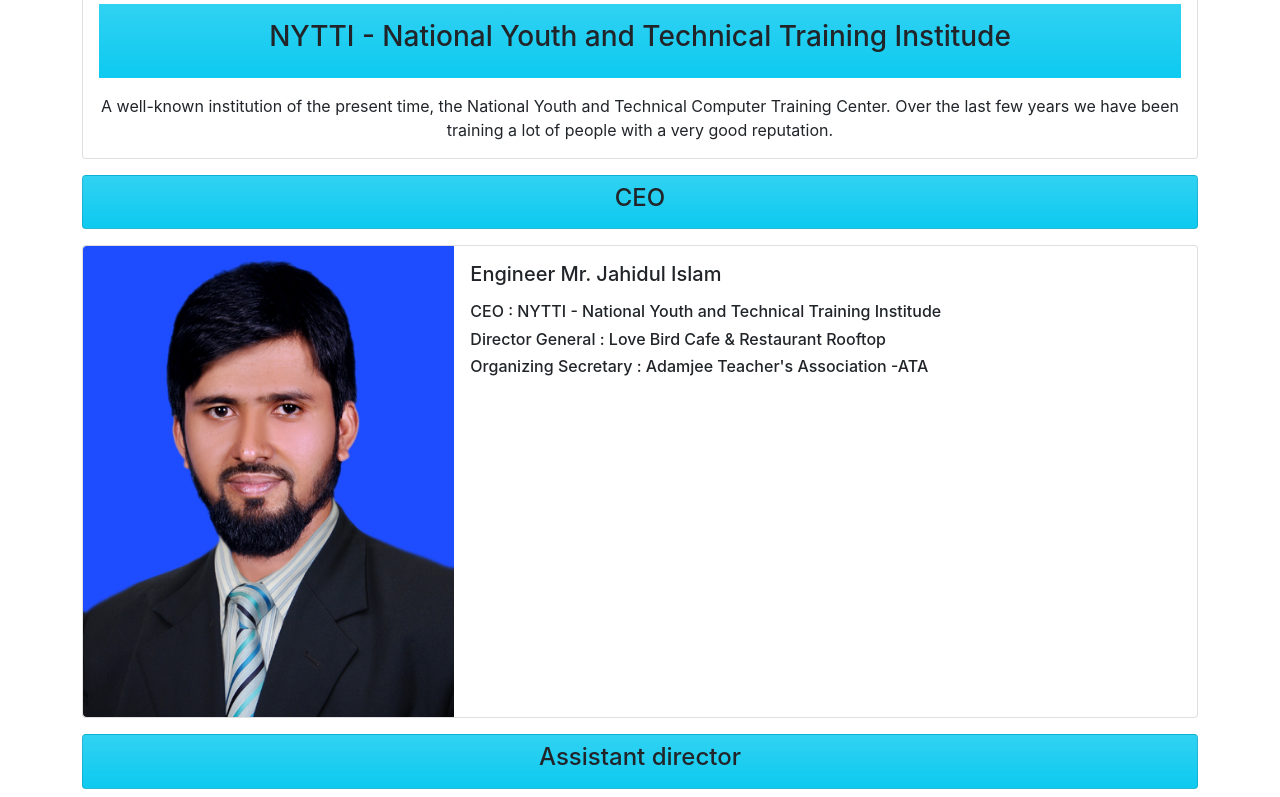
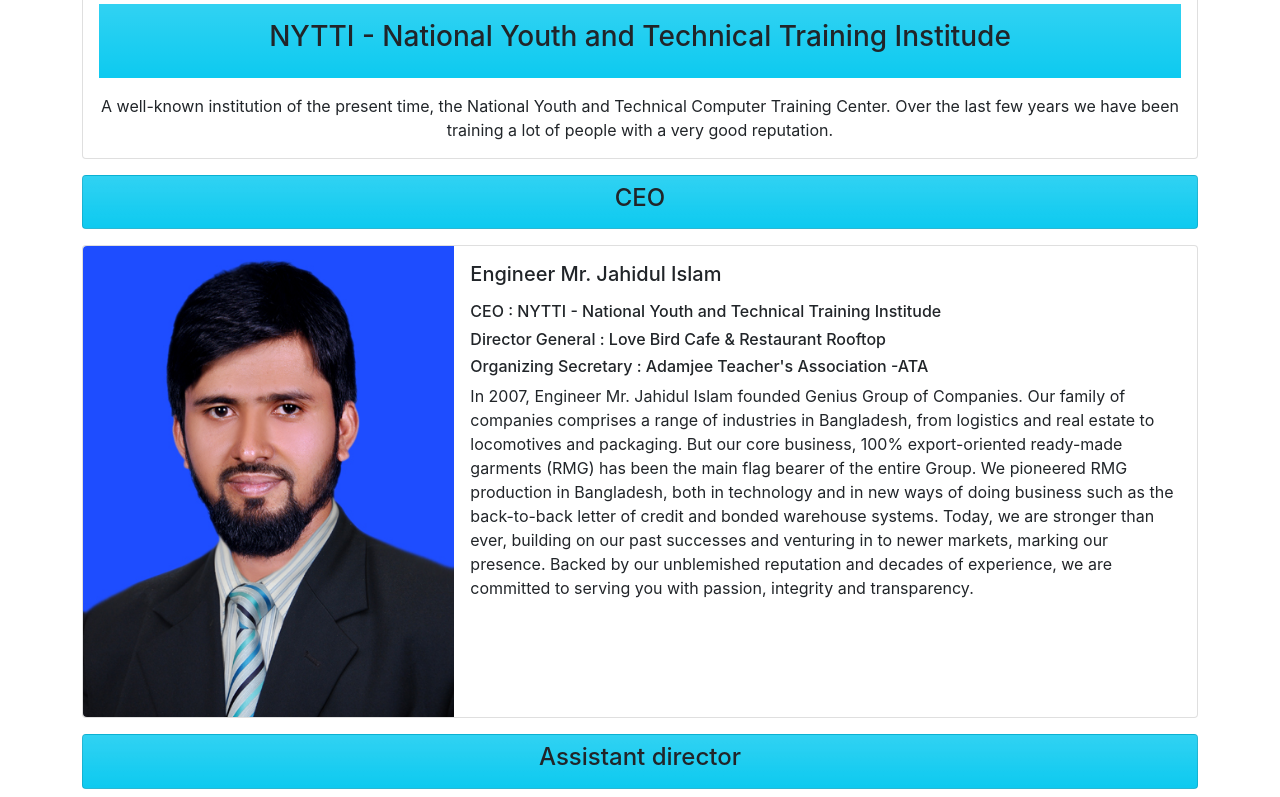
Before and after one commit to asmhasansarker/nytti-offical-website, a React (Create React App) app: page /about-us in a window 1280 px wide. Shown: the part 409-1206 px from the top of the page. Built offline with nearby package versions, Linux system fonts and the light colour scheme; no server answers.

Commit message:
student info updated

```diff
--- a/src/components/AboutUs/InstructorSection/Instructor.js
+++ b/src/components/AboutUs/InstructorSection/Instructor.js
@@ -46,10 +46,25 @@
             <div className="card-body">
               <h5 className="card-title mb-3">Engineer Mr. Jahidul Islam</h5>
               <h6>
-                CEO :  NYTTI - National Youth and Technical Training Institude
+                CEO : NYTTI - National Youth and Technical Training Institude
               </h6>
-              <h6>Director General :  Love Bird Cafe & Restaurant Rooftop</h6>
-              <h6>Organizing Secretary :  Adamjee Teacher's Association -ATA</h6>
+              <h6>Director General : Love Bird Cafe & Restaurant Rooftop</h6>
+              <h6>Organizing Secretary : Adamjee Teacher's Association -ATA</h6>
+              <p>
+                In 2007, Engineer Mr. Jahidul Islam founded Genius Group of
+                Companies. Our family of companies comprises a range of
+                industries in Bangladesh, from logistics and real estate to
+                locomotives and packaging. But our core business, 100%
+                export-oriented ready-made garments (RMG) has been the main flag
+                bearer of the entire Group. We pioneered RMG production in
+                Bangladesh, both in technology and in new ways of doing business
+                such as the back-to-back letter of credit and bonded warehouse
+                systems. Today, we are stronger than ever, building on our past
+                successes and venturing in to newer markets, marking our
+                presence. Backed by our unblemished reputation and decades of
+                experience, we are committed to serving you with passion,
+                integrity and transparency.
+              </p>
             </div>
           </div>
         </div>
--- a/src/components/Apply/ApplyNowForm/PrintContent.jsx
+++ b/src/components/Apply/ApplyNowForm/PrintContent.jsx
@@ -170,7 +170,7 @@
           </tbody>
         </table>
 
-        <table className="table border-white" style={{marginTop:"70px"}}>
+        <table className="table border-white" style={{marginTop:"150px"}}>
           <tbody>
             <tr>
               <td >
```
